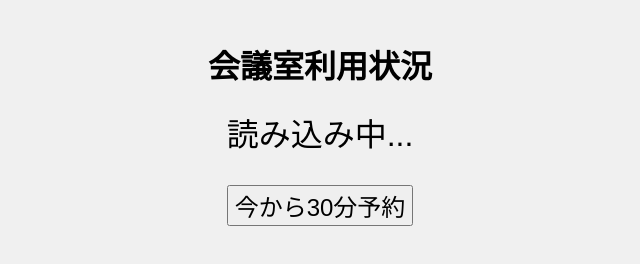
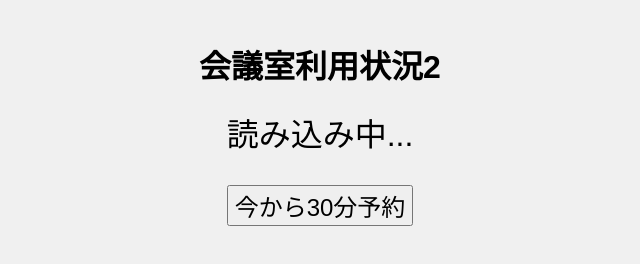
Before and after one commit to makoban/kaigishitsu-yoyaku, a plain HTML site: page index.html in a window 1280 px wide. Shown: the whole page, without its empty margins (320-960 px from the left). Drawn offline with Linux system fonts and the light colour scheme.

Commit message:
Update index.html

```diff
--- a/index.html
+++ b/index.html
@@ -3,7 +3,7 @@
 <head>
     <meta charset="UTF-8">
     <meta name="viewport" content="width=device-width, initial-scale=1.0">
-    <title>会議室予約表示2</title>
+    <title>会議室予約表示</title>
     <style>
         body { font-family: Arial, sans-serif; text-align: center; background-color: #f0f0f0; margin: 0; padding: 20px; }
         #status { font-size: 2em; margin: 20px; }
@@ -13,7 +13,7 @@
     </style>
 </head>
 <body>
-    <h1>会議室利用状況</h1>
+    <h1>会議室利用状況2</h1>
     <div id="status">読み込み中...</div>
     <ul id="events"></ul>
     <button id="reserveBtn">今から30分予約</button>
```
